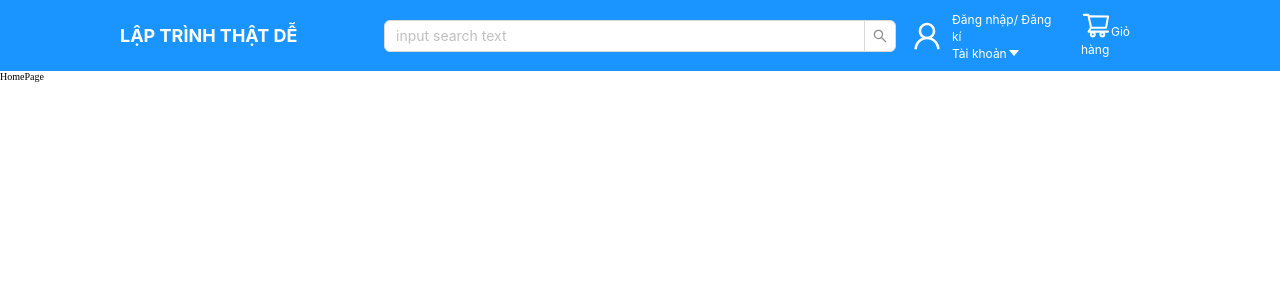
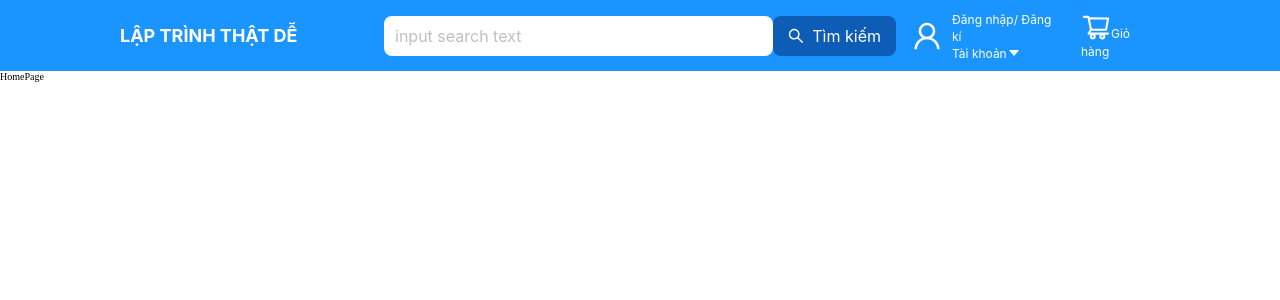
Before and after one commit to ngocminh76/tiki07, a React (Create React App) app: page / in a window 1280 px wide. Shown: the top 300 px of the page. Built offline with nearby package versions, Linux system fonts and the light colour scheme.

Commit message:
Bài số 4

```diff
--- /dev/null
+++ b/src/components/ButtonInputSearch/ButtonInputSearch.jsx
@@ -0,0 +1,36 @@
+import { SearchOutlined } from "@ant-design/icons";
+import { Button, Input } from "antd";
+import React from "react";
+
+const ButtonInputSearch = (props) => {
+  const {
+    size,
+    placeholder,
+    textButton,
+    bordered =false,
+    backgroundColorInput = "#fff",
+    backgroundColorButton = "rgb(13,92,182)",
+    colorButton = "#fff",
+  } = props;
+  return (
+    <div style={{ display: "flex" }}>
+      <Input
+        size={size}
+        placeholder={placeholder}
+        bordered={bordered}
+        style={{ backgroundColor: backgroundColorInput }}
+      />
+      <Button
+        size={size}
+        style={{
+          background: backgroundColorButton,
+          border: !bordered && "none" }}
+        icon={<SearchOutlined style={{ color: colorButton }} />}
+      >
+        <span style={{ color: colorButton }}> {textButton}</span>
+      </Button>
+    </div>
+  );
+};
+
+export default ButtonInputSearch;
--- a/src/components/HeaderComponent/HeaderComponent.jsx
+++ b/src/components/HeaderComponent/HeaderComponent.jsx
@@ -6,23 +6,31 @@
   WrapperTextHeader,
   WrapperTextHeaderSmall,
 } from "./style";
-import Search from "antd/es/input/Search";
 import {
   UserOutlined,
   CaretDownOutlined,
   ShoppingCartOutlined,
 } from "@ant-design/icons";
+import ButtonInputSearch from "../ButtonInputSearch/ButtonInputSearch";
 const HeaderComponent = () => {
   return (
     <div>
       <WrapperHeader gutter={16}>
-        <Col span={6} >
+        <Col span={6}>
           <WrapperTextHeader>LẬP TRÌNH THẬT DỄ</WrapperTextHeader>
         </Col>
         <Col span={12}>
-          <Search placeholder="input search text" />
+          <ButtonInputSearch
+            size="large"
+            bordered={false}
+            placeholder="input search text"
+            textButton="Tìm kiếm"
+          />
         </Col>
-        <Col span={6} style={{display : 'flex', gap:'20px'}}>
+        <Col
+          span={6}
+          style={{ display: "flex", gap: "20px", alignItems: "center" }}
+        >
           <WrapperHeaderAccount>
             <UserOutlined style={{ fontSize: "30px" }} />
             <div>
@@ -37,7 +45,9 @@
           </WrapperHeaderAccount>
           <div>
             <div>
-              <ShoppingCartOutlined style={{fontSize: '30px' , color:'#fff'}} />
+              <ShoppingCartOutlined
+                style={{ fontSize: "30px", color: "#fff" }}
+              />
               <WrapperTextHeaderSmall>Giỏ hàng</WrapperTextHeaderSmall>
             </div>
           </div>
```
